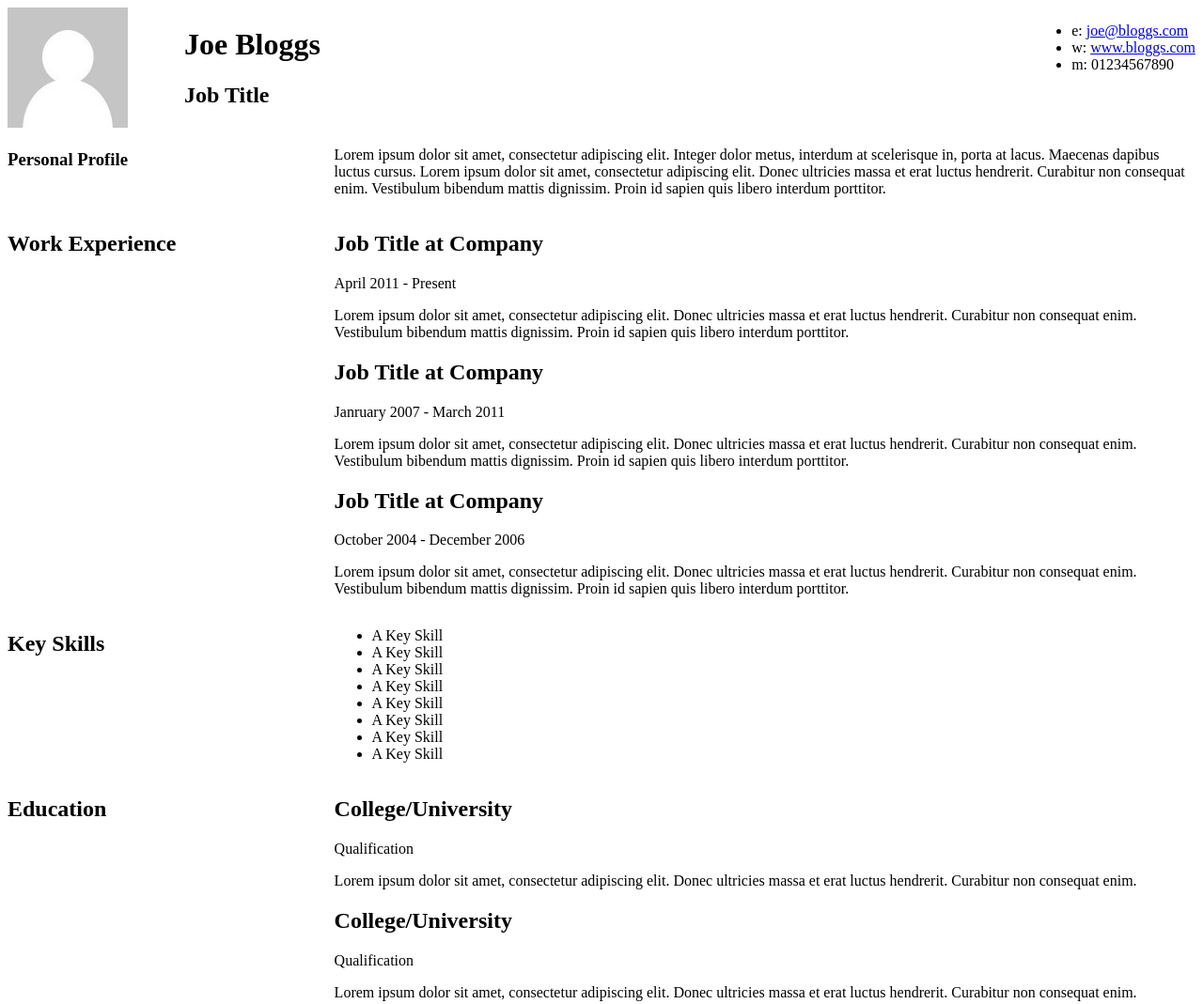
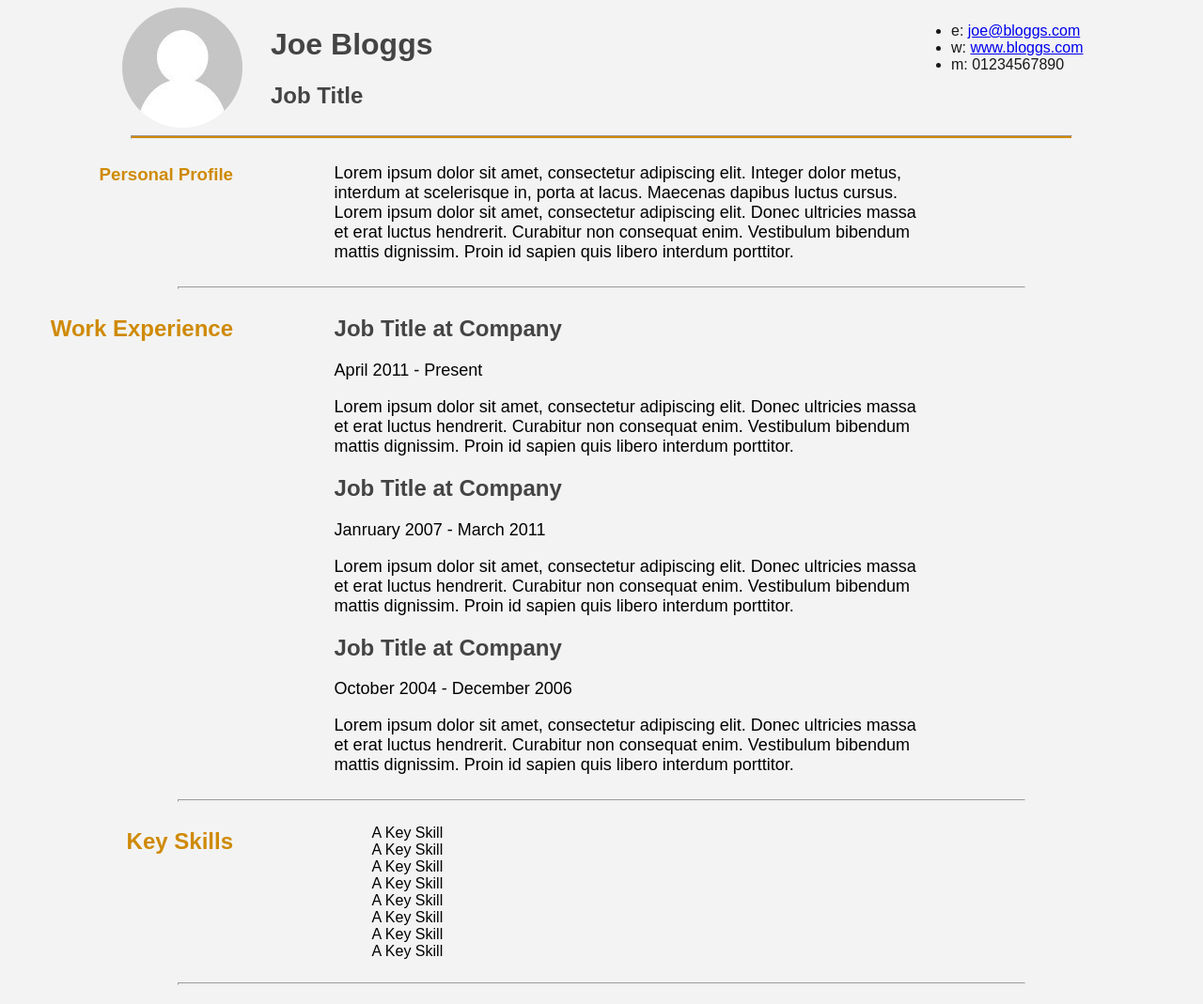
Before and after one commit to Kenzie-Academy-Brasil-Developers/estilizar-curriculo-sprint-2-samuelMangaRodrigues, a plain HTML site: page index.html in a window 1280 px wide. Shown: the top 1069 px of the page at 94% size. Drawn offline with Linux system fonts and the light colour scheme.

Commit message:
Refazendo estilização curriculo

```diff
--- a/index.html
+++ b/index.html
@@ -35,7 +35,7 @@
 		</div>
 		<div class="clear"></div>
 	</div>
-
+	<hr id="primeiralinha">
 	<div id="mainArea">
 		<section>
 			<article>
@@ -49,7 +49,7 @@
 			</article>
 			<div class="clear"></div>
 		</section>
-
+		<hr class="hrs">
 
 		<section>
 			<div class="sectionTitle">
@@ -78,7 +78,7 @@
 			<div class="clear"></div>
 		</section>
 
-
+		<hr class="hrs">
 		<section>
 			<div class="sectionTitle">
 				<h1>Key Skills</h1>
@@ -98,7 +98,7 @@
 			</div>
 			<div class="clear"></div>
 		</section>
-
+		<hr class="hrs">
 
 		<section>
 			<div class="sectionTitle">
--- a/style.css
+++ b/style.css
@@ -1,19 +1,35 @@
+body{
+font-family:'Arial', sans-serif;
+background-color: #f3f3f3;
+}
+
 .clear {
 	clear: both;
 }
 
 #headshot {
-	width: 12.5%;
+	width: 250px;
 	float: left;
 	margin-right: 30px;
+}
+#headshot img{
+	float: right;
+	border-radius: 50%;
 }
 
 #name {
 	float: left;
+	font-family: 'Rokkitt'sans-serif;
+	color: #444444;
 }
 
 #contactDetails {
 	float: right;
+	width: 300px;
+	color:#181818;
+}
+#contactDetails ul{
+	float: left;
 }
 
 .sectionTitle {
@@ -25,3 +41,35 @@
 	float: right;
 	width: 72.5%;
 }
+.sectionContent p{
+	width:68%;
+	font-size: 18px;
+}
+div.sectionTitle{
+	width:240px;
+}
+#mainArea h1{
+	float: right;
+}
+#primeiralinha{
+	width: 1000px;
+	background-color: #cf8a05;
+	height: 2px;
+}
+.hrs{
+	width: 900px;
+	color: #dedede;
+	height: 1px;
+}
+div.sectionTitle{
+	color: #cf8a05;
+}
+.keySkills{
+	list-style: none;
+}
+ul.keySkills{
+
+}
+.sectionContent h2{
+color:	#444444;
+}
```
